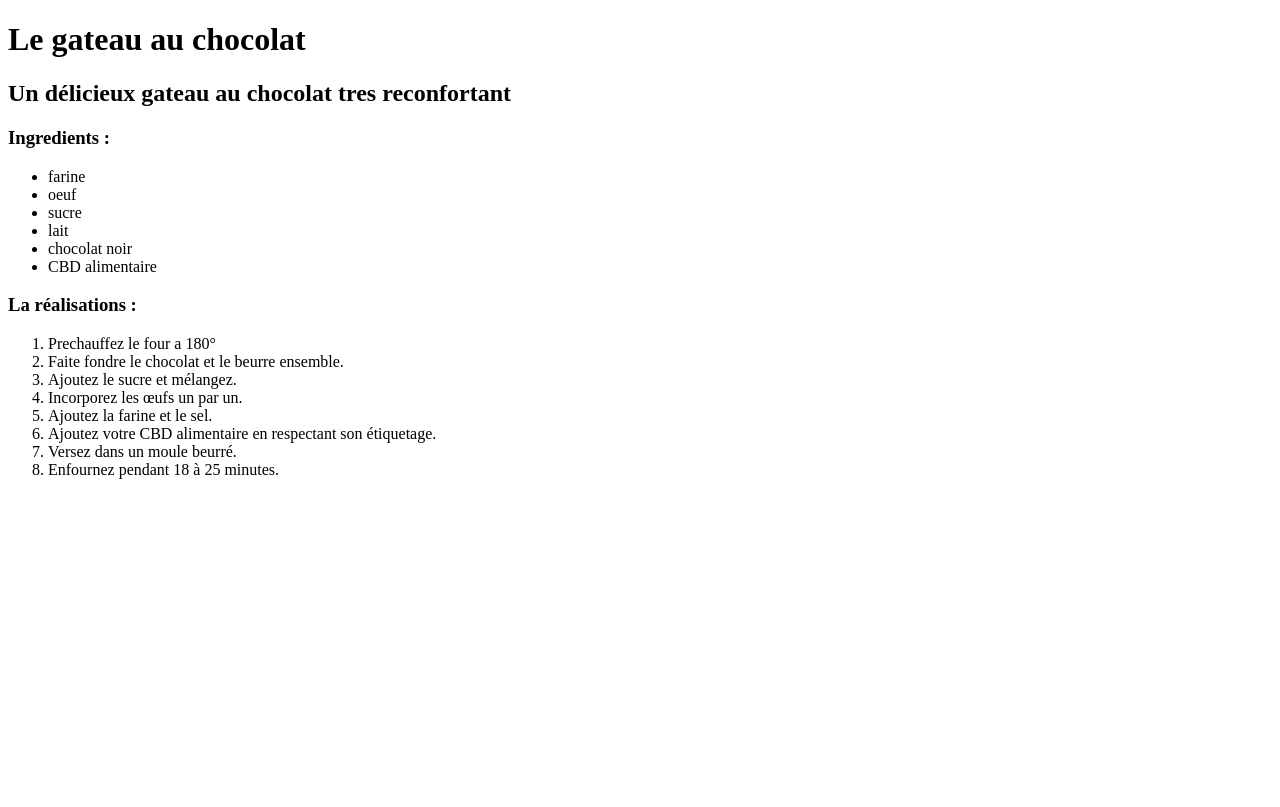
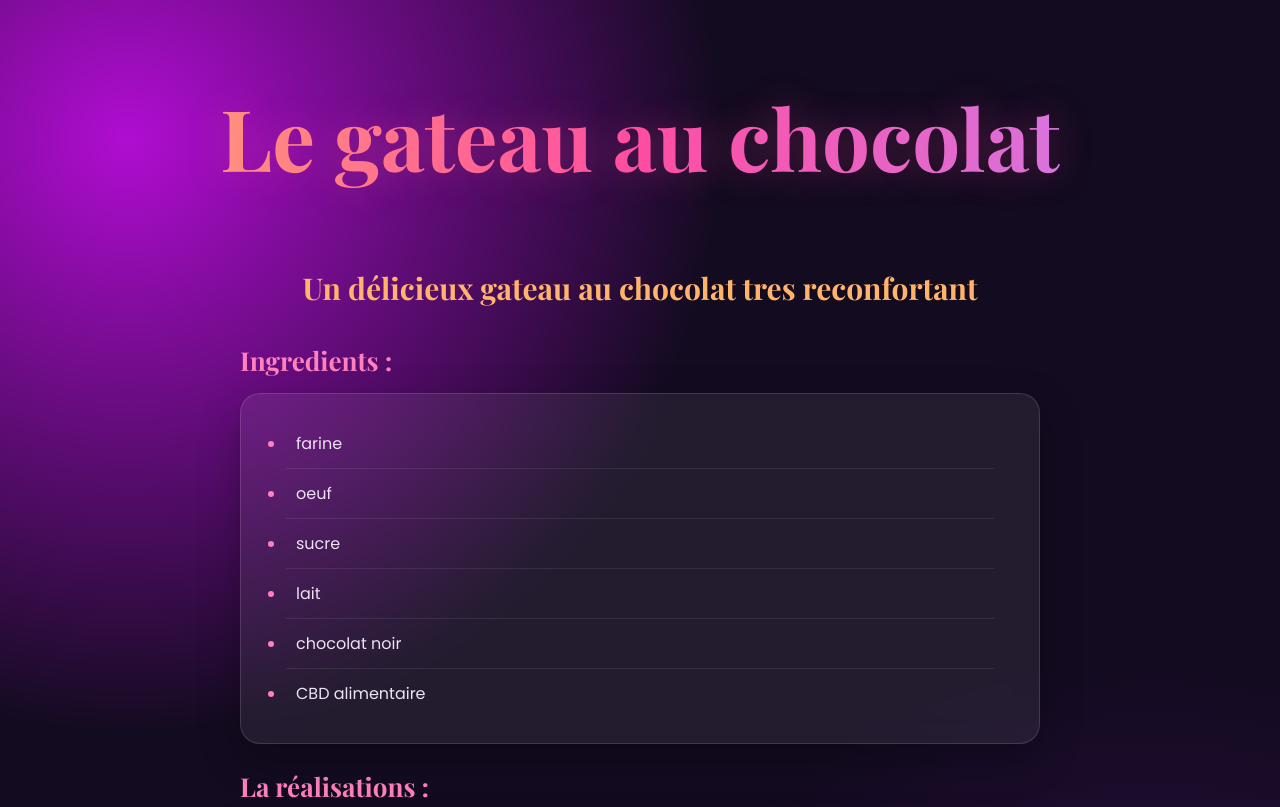
Before and after one commit to lvr944/html, a plain HTML site: page index.html in a window 1280 px wide. Shown: the top 807 px of the page. Drawn offline with nearby package versions, Linux system fonts and the light colour scheme.

Commit message:
recette terminer avec css

```diff
--- a/index.html
+++ b/index.html
@@ -1,14 +1,16 @@
 <!DOCTYPE html>
 <html lang="fr">
 <head>
+   <link rel="stylesheet" href="style.css">
     <meta charset="UTF-8">
     <meta name="viewport" content="width=device-width, initial-scale=1.0">
     <title>Mes recettes</title>
 </head>
 <body>
-  <!--Titre de la recette-->
-  <h1>Le gateau au chocolat</h1>
-
+ <header>
+     <!--Titre de la recette-->
+    <h1>Le gateau au chocolat</h1>
+</header>
   <!--Presentation-->
   <h2> Un délicieux gateau au chocolat tres reconfortant</h2>
 
@@ -35,5 +37,6 @@
         <li>Versez dans un moule beurré.</li>
         <li>Enfournez pendant 18 à 25 minutes.</li>
     </ol>
+
 </body>
 </html>
--- /dev/null
+++ b/style.css
@@ -0,0 +1,124 @@
+
+@import url('https://fonts.googleapis.com/css2?family=Playfair+Display:wght@700;800&family=Poppins:wght@300;400;500;600;700&display=swap');
+
+* {
+    margin: 0;
+    padding: 0;
+    box-sizing: border-box;
+}
+
+body {
+    font-family: 'Poppins', sans-serif;
+    background: #130b20;
+    color: white;
+    min-height: 100vh;
+    padding: 30px 20px;
+
+    background-image:
+        radial-gradient(circle at 10% 10%, #b00dd1, transparent 35%),
+        radial-gradient(circle at 90% 90%, #31104e, transparent 35%);
+}
+
+/* HEADER */
+
+header {
+    text-align: center;
+    padding: 50px 20px;
+}
+
+header h1 {
+    font-family: 'Playfair Display', serif;
+    font-size: clamp(45px, 8vw, 85px);
+    background: linear-gradient(90deg, #ffb36b, #ff4fa3, #c58aff);
+    background-clip: text;
+    -webkit-background-clip: text;
+    color: transparent;
+    text-shadow: 0 0 40px #ff4fa355;
+}
+
+/* PRESENTATION */
+
+h2 {
+    text-align: center;
+    font-family: 'Playfair Display', serif;
+    font-size: 30px;
+    color: #ffb36b;
+    margin: 25px 0 35px;
+}
+
+/* TITRES */
+
+h3 {
+    font-family: 'Playfair Display', serif;
+    font-size: 26px;
+    color: #ff80bd;
+    margin: 25px auto 15px;
+    max-width: 800px;
+}
+
+/* LISTES */
+
+ul, ol {
+    max-width: 800px;
+    margin: auto;
+    padding: 25px 45px;
+    background: rgba(255, 255, 255, 0.07);
+    border: 1px solid rgba(255, 255, 255, 0.13);
+    border-radius: 20px;
+    backdrop-filter: blur(15px);
+    box-shadow: 0 15px 40px #00000044;
+}
+
+/* ELEMENTS */
+
+li {
+    padding: 12px 10px;
+    color: #eee2f5;
+    border-bottom: 1px solid #ffffff15;
+    transition: 0.3s;
+}
+
+li:last-child {
+    border-bottom: none;
+}
+
+li:hover {
+    color: #ffb36b;
+    padding-left: 20px;
+}
+
+li::marker {
+    color: #ff80bd;
+}
+
+/* FOOTER / FIN DE PAGE */
+
+body::after {
+    content: "✦ LA GOURMANDISE À L'ÉTAT PUR ✦";
+    display: block;
+    text-align: center;
+    margin: 50px 0 20px;
+    color: #b78acb;
+    letter-spacing: 5px;
+    font-size: 12px;
+}
+
+/* RESPONSIVE */
+
+@media (max-width: 600px) {
+    body {
+        padding: 15px;
+    }
+
+    h2 {
+        font-size: 23px;
+    }
+
+    h3 {
+        font-size: 22px;
+    }
+
+    ul, ol {
+        padding: 20px 35px;
+    }
+}
```
Also changed, not shown: html.css (deleted), 1 other file.
